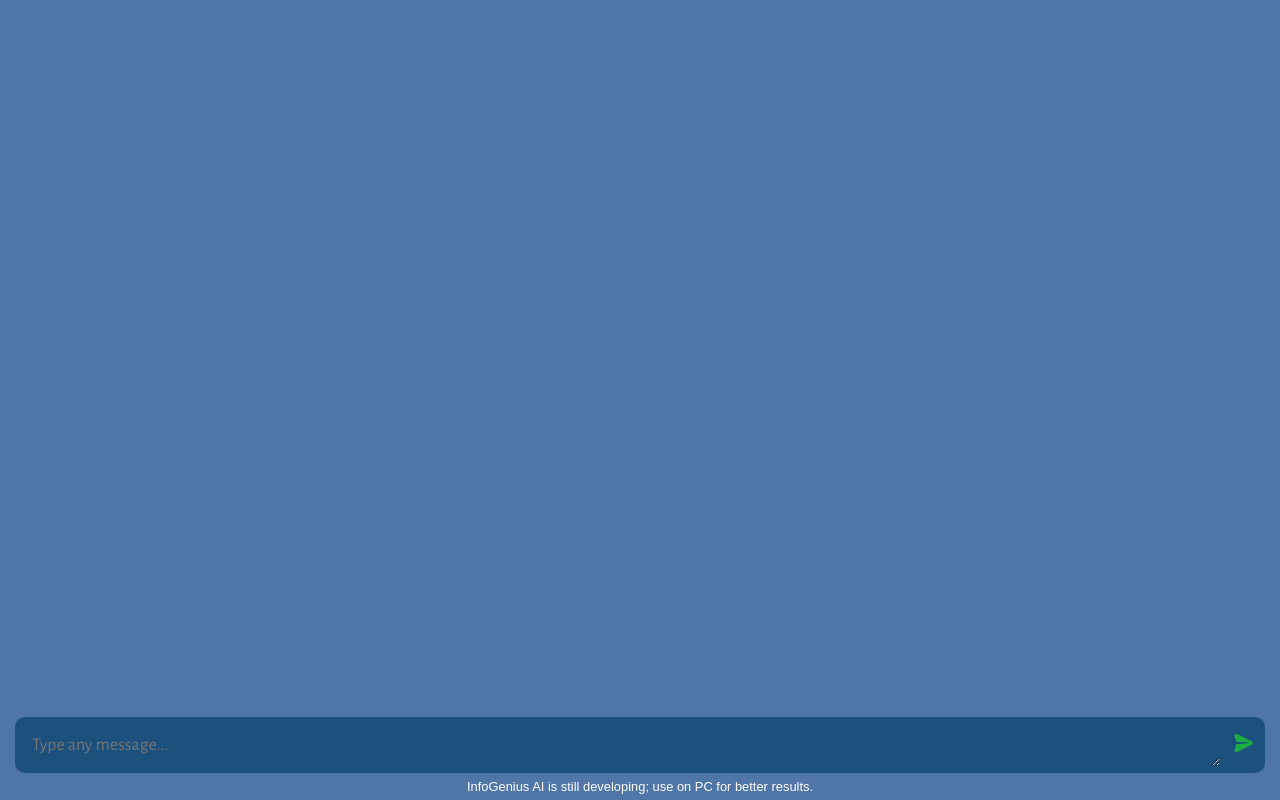
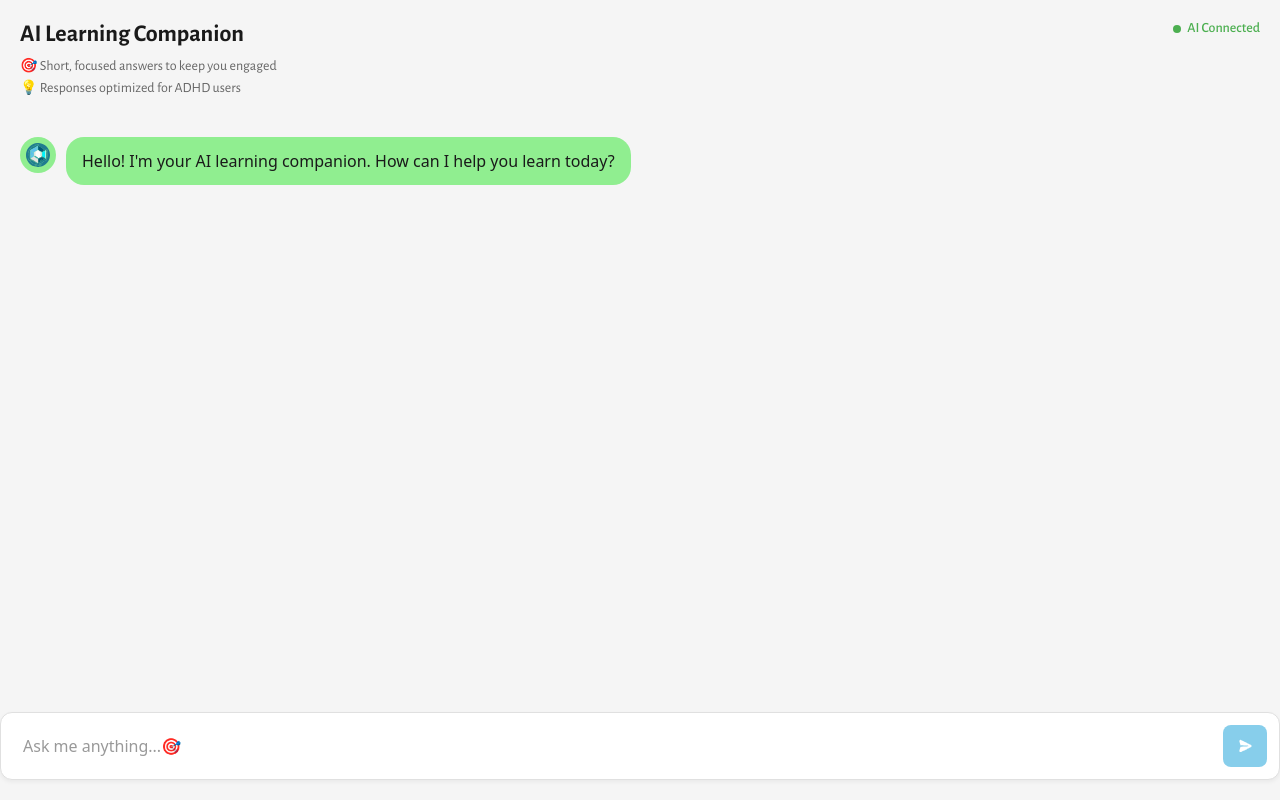
Before and after one commit to iamksr05/InfoGeniusAI, a website built with Vite: page client/index.html in a window 1280 px wide. Built offline with nearby package versions, Linux system fonts and the light colour scheme.

Commit message:
first commit

```diff
--- a/client/index.html
+++ b/client/index.html
@@ -2,7 +2,7 @@
 <html lang="en">
   <head>
     <meta charset="UTF-8" />
-    <title>InfoGenius AI</title>
+    <title>AI Learning Companion</title>
 
     <!-- Meta -->
     <meta
@@ -22,36 +22,37 @@
   </head>
   <body>
     <div id="app">
-      <div id="chat_container" style="margin-bottom: 10px"></div>
+      <header id="header">
+        <div class="header-left">
+          <h1 class="app-title">AI Learning Companion</h1>
+          <div class="taglines">
+            <p class="tagline">🎯 Short, focused answers to keep you engaged</p>
+            <p class="tagline">💡 Responses optimized for ADHD users</p>
+          </div>
+        </div>
+        <div class="header-right">
+          <div class="status-indicator">
+            <span class="status-dot"></span>
+            <span class="status-text">AI Connected</span>
+          </div>
+        </div>
+      </header>
 
-      <form style="margin-bottom: 6px">
+      <div id="chat_container"></div>
+
+      <form>
         <textarea
           id="prompt"
           name="prompt"
           rows="1"
           cols="1"
-          placeholder="Type any message..."
+          placeholder="Ask me anything...🎯"
         ></textarea>
-        <button type="submit">
+        <button type="submit" id="sendButton">
           <!-- STATIC IMAGE, does NOT change -->
           <img id="sendIcon" src="./assets/send.svg" alt="send" />
         </button>
       </form>
-
-      <div style="margin-bottom: 6px">
-        <span
-          style="
-            color: #ffffff;
-            margin: 0 auto;
-            display: block;
-            text-align: center;
-            font-family: 'Arial', sans-serif;
-            font-size: 12.9px;
-          "
-        >
-          InfoGenius AI is still developing; use on PC for better results.
-        </span>
-      </div>
     </div>
 
     <!-- Optional: Service Worker -->
--- a/client/script.js
+++ b/client/script.js
@@ -73,7 +73,7 @@ function generateUniqueId() {
 // Function to create the chat stripe (bubble) for each message
 function chatStripe(isAi, value, uniqueId) {
   return `
-    <div class="wrapper ${isAi ? "ai" : ""}">
+    <div class="wrapper ${isAi ? "ai" : "user"}">
         <div class="chat">
             <div class="profile">
                 <img src="${isAi ? bot : user}" alt="${
@@ -196,6 +196,10 @@ document.addEventListener("DOMContentLoaded", function () {
   const promptInput = document.getElementById("prompt");
   const sendIcon = document.getElementById("sendIcon");
 
+  // Add initial AI greeting message
+  const initialMessage = "Hello! I'm your AI learning companion. How can I help you learn today?";
+  chatContainer.innerHTML = chatStripe(true, initialMessage, generateUniqueId());
+
   document.getElementById("prompt").focus();
 
   form.addEventListener("submit", handleSubmit);
--- a/client/style.css
+++ b/client/style.css
@@ -8,146 +8,247 @@
 }
 
 body {
-    background: #f5f5f7;
+    background: #f5f5f5;
 }
 
 #app {
     width: 100vw;
     height: 100vh;
-    background: #5075a7;
+    background: #f5f5f5;
     display: flex;
     flex-direction: column;
     align-items: center;
+}
+
+#header {
+    width: 100%;
+    max-width: 1280px;
+    padding: 20px;
+    display: flex;
     justify-content: space-between;
+    align-items: flex-start;
+    background: #f5f5f5;
+}
+
+.header-left {
+    flex: 1;
+}
+
+.app-title {
+    font-size: 24px;
+    font-weight: 700;
+    color: #1a1a1a;
+    margin-bottom: 8px;
+}
+
+.taglines {
+    display: flex;
+    flex-direction: column;
+    gap: 4px;
+}
+
+.tagline {
+    font-size: 14px;
+    color: #666666;
+    font-weight: 400;
+}
+
+.header-right {
+    display: flex;
+    align-items: center;
+}
+
+.status-indicator {
+    display: flex;
+    align-items: center;
+    gap: 6px;
+}
+
+.status-dot {
+    width: 8px;
+    height: 8px;
+    border-radius: 50%;
+    background: #4CAF50;
+    display: inline-block;
+}
+
+.status-text {
+    font-size: 14px;
+    color: #4CAF50;
+    font-weight: 500;
 }
 
 #chat_container {
     flex: 1;
     width: 100%;
-    height: 100%;
+    max-width: 1280px;
     overflow-y: scroll;
+    overflow-x: hidden;
 
     display: flex;
     flex-direction: column;
-    gap: 10px;
+    gap: 12px;
 
-    -ms-overflow-style: none;
-    scrollbar-width: none;
-
+    padding: 20px;
     padding-bottom: 20px;
     scroll-behavior: smooth;
 }
 
-/* hides scrollbar */
+/* Custom scrollbar styling */
 #chat_container::-webkit-scrollbar {
-    display: none;
+    width: 8px;
+}
+
+#chat_container::-webkit-scrollbar-track {
+    background: transparent;
+}
+
+#chat_container::-webkit-scrollbar-thumb {
+    background: #87CEEB;
+    border-radius: 4px;
+}
+
+#chat_container::-webkit-scrollbar-thumb:hover {
+    background: #6BB6E0;
 }
 
 .wrapper {
     width: 100%;
-    padding: 15px;
+    display: flex;
+    justify-content: flex-start;
+    padding: 0;
+}
+
+.wrapper.user {
+    justify-content: flex-end;
 }
 
 .ai {
-    background: #486476;
-    border-radius: 15px;
+    justify-content: flex-start;
 }
 
 .chat {
-    width: 100%;
-    max-width: 1280px;
-    margin: 0 auto;
-
+    max-width: 70%;
     display: flex;
     flex-direction: row;
     align-items: flex-start;
     gap: 10px;
 }
 
+.wrapper.user .chat {
+    flex-direction: row-reverse;
+}
+
 .profile {
     width: 36px;
     height: 36px;
-    border-radius: 10px;
-
-    background: #5436DA;
     border-radius: 100px;
-
+    background: #e0e0e0;
     display: flex;
     justify-content: center;
     align-items: center;
+    flex-shrink: 0;
 }
 
 .ai .profile {
-    background: #486476;
+    background: #90EE90;
 }
 
 .profile img {
-    width: 100%;
-    height: 100%;
+    width: 24px;
+    height: 24px;
     object-fit: contain;
 }
 
-.message {
-    flex: 1;
-
-    color: #dcdcdc;
+.ai .message {
+    background: #90EE90;
+    color: #1a1a1a;
     font-size: 16px;
     font-family: system-ui, -apple-system, BlinkMacSystemFont, 'Segoe UI', Roboto, Oxygen, Ubuntu, Cantarell, 'Open Sans', 'Helvetica Neue', sans-serif;
-    max-width: 100%;
-    overflow-x: scroll;
+    padding: 12px 16px;
+    border-radius: 18px;
     white-space: pre-wrap;
-
-    -ms-overflow-style: none;
-    scrollbar-width: none;
+    word-wrap: break-word;
+    line-height: 1.5;
 }
 
-/* hides scrollbar */
-.message::-webkit-scrollbar {
-    display: none;
+.wrapper:not(.ai) .message {
+    background: #e0e0e0;
+    color: #1a1a1a;
+    font-size: 16px;
+    font-family: system-ui, -apple-system, BlinkMacSystemFont, 'Segoe UI', Roboto, Oxygen, Ubuntu, Cantarell, 'Open Sans', 'Helvetica Neue', sans-serif;
+    padding: 12px 16px;
+    border-radius: 18px;
+    white-space: pre-wrap;
+    word-wrap: break-word;
+    line-height: 1.5;
 }
 
 /* Style hyperlinks within the chat messages */
-.message a {
-    color: #00FF00; /* Link color */
-    text-decoration: underline; /* Underline the link */
+.ai .message a {
+    color: #0066cc;
+    text-decoration: underline;
+}
+
+.wrapper:not(.ai) .message a {
+    color: #0066cc;
+    text-decoration: underline;
 }
 
 form {
     width: 100%;
-    max-width: 1250px;
+    max-width: 1280px;
     margin: 0 auto;
-    padding: 7px;
-    background: #1d517d;
-    border-radius: 10px;
+    padding: 12px;
+    background: #ffffff;
+    border-radius: 12px;
+    border: 1px solid #e0e0e0;
+    box-shadow: 0 2px 4px rgba(0, 0, 0, 0.05);
 
     display: flex;
     flex-direction: row;
-    gap: 8px;
+    gap: 10px;
+    margin-bottom: 20px;
 }
 
 textarea {
     width: 100%;
-
-    color: #fff;
-    font-size: 18px;
-
+    color: #1a1a1a;
+    font-size: 16px;
     padding: 10px;
     background: transparent;
-    border-radius: 5px;
+    border-radius: 8px;
     border: none;
     outline: none;
+    resize: none;
+    font-family: system-ui, -apple-system, BlinkMacSystemFont, 'Segoe UI', Roboto, Oxygen, Ubuntu, Cantarell, 'Open Sans', 'Helvetica Neue', sans-serif;
+}
+
+textarea::placeholder {
+    color: #999999;
 }
 
 button {
     outline: 0;
     border: 0;
     cursor: pointer;
-    background: none;
+    background: #87CEEB;
+    border-radius: 8px;
+    padding: 8px 12px;
+    display: flex;
+    align-items: center;
+    justify-content: center;
+    transition: background 0.2s;
+}
+
+button:hover {
+    background: #6BB6E0;
 }
 
 form img {
-    width: 30px;
-    height: 30px;
+    width: 20px;
+    height: 20px;
+    filter: brightness(0) invert(1);
 }
 
 @keyframes sendAnimation {
```
